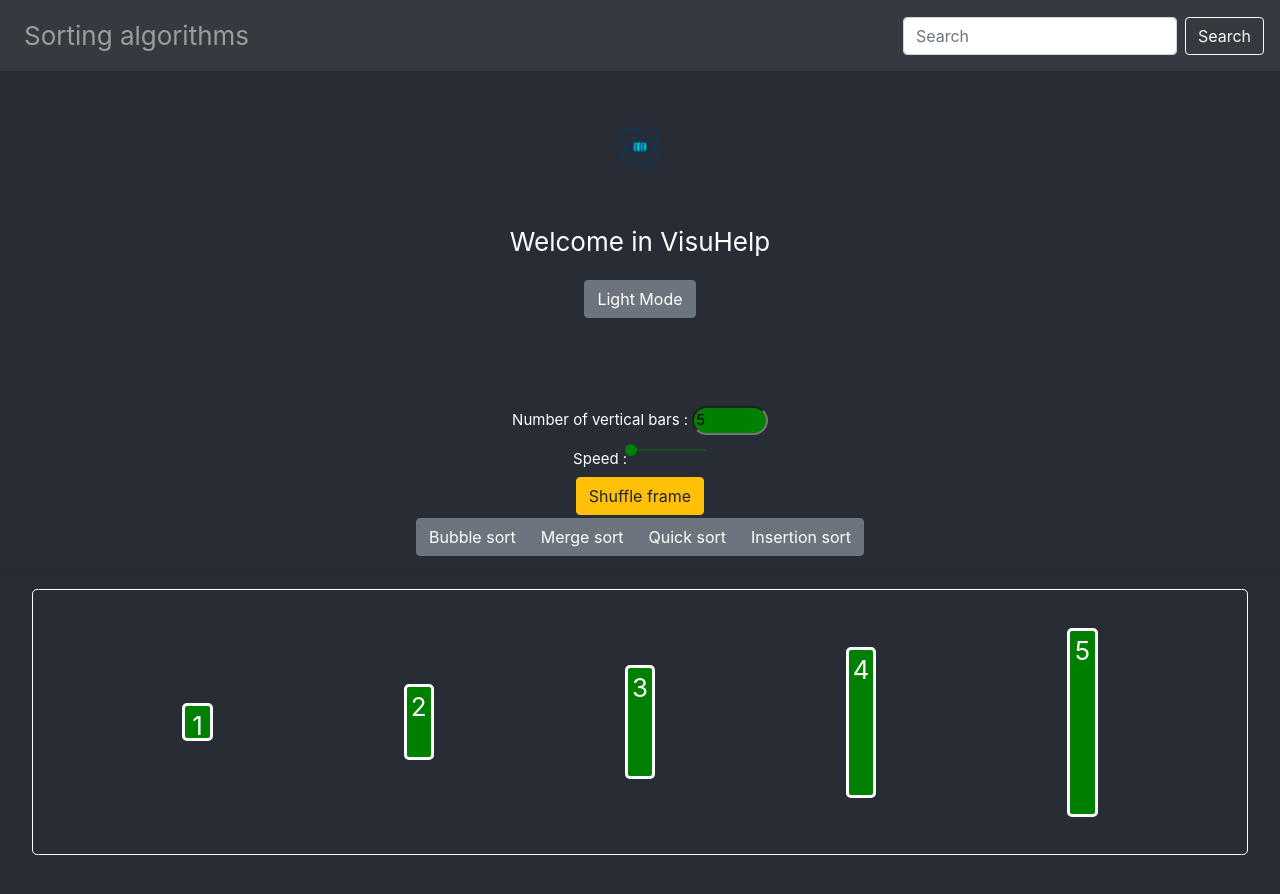
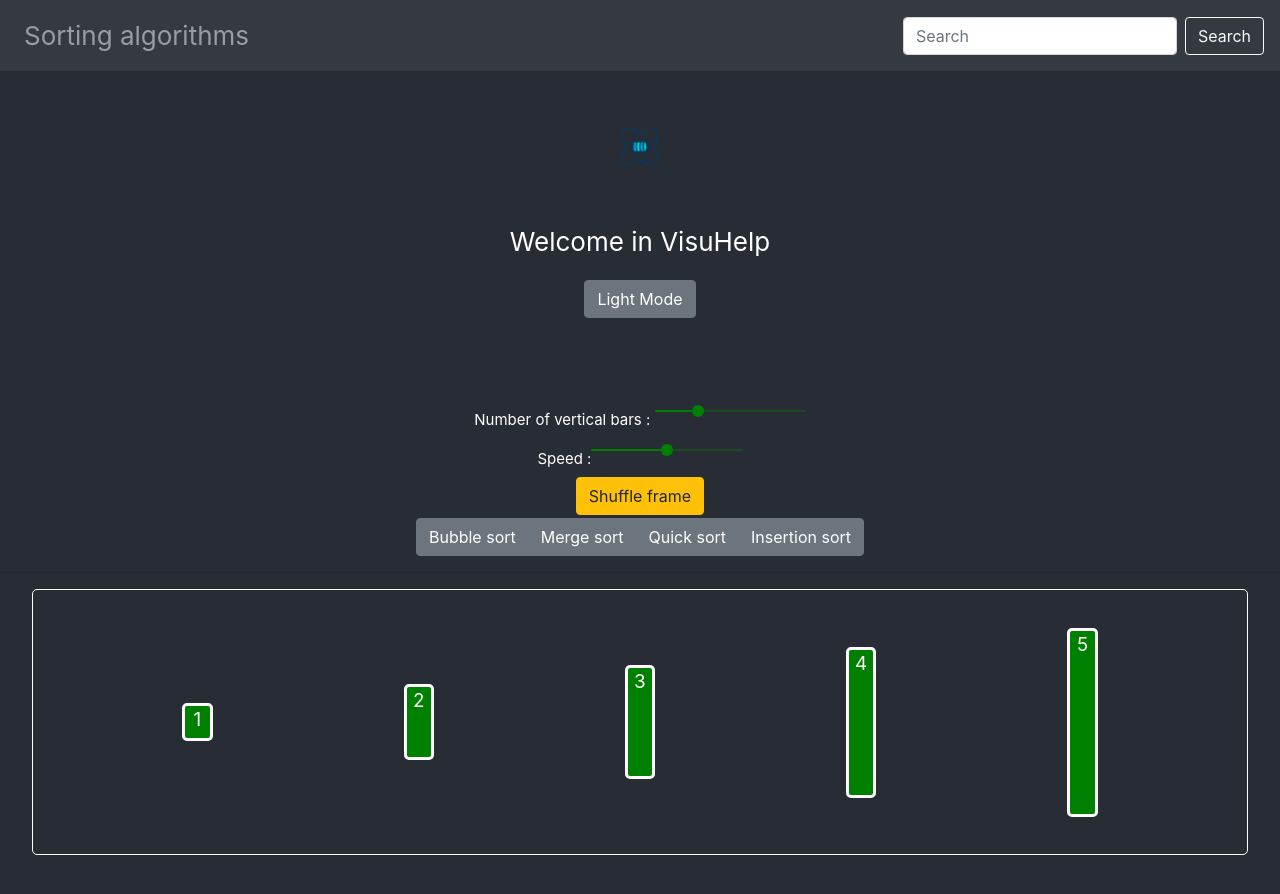
Before and after one commit to MarcGiannuzzi/visuhelp, a React (Create React App) app: page / in a window 1280 px wide. Shown: the top 894 px of the page. Built offline with nearby package versions, Linux system fonts and the light colour scheme.

Commit message:
Parameters added, WORK ALMOST DONE

```diff
--- a/src/App.js
+++ b/src/App.js
@@ -4,7 +4,7 @@ import './App.css';
 import Slider from '@material-ui/core/Slider'
 import VerticalBar from './VerticalBar'
 import Frame from './Frame'
-
+import { green } from '@material-ui/core/colors';
 
 
 
@@ -14,22 +14,22 @@ class App extends React.Component {
     super(props)
 
     this.initial_nb_vertical_bars = 5
-    this.initial_speed = 50 // speed should go from 0 to 100
+    this.max_speed = - 100
+    this.min_speed = - 3000
+    this.initial_speed = - (this.max_speed + this.min_speed) / 2 // speed should go from 0 to 100
     this.state = {
       nb_vertical_bars : this.initial_nb_vertical_bars,
       speed : this.initial_speed
     }
     this.changeNumberVerticalBars = this.changeNumberVerticalBars.bind(this);
+    this.changeSpeed = this.changeSpeed.bind(this);
   }
 
 
-  changeNumberVerticalBars(event){
-    var new_nb_vertical_bars = parseInt(event.target.value)
-    console.log("new_nb_vertical_bars :", new_nb_vertical_bars)
-    console.log("event : ", event)
+  changeNumberVerticalBars(event, new_value){
     this.setState((state) => {
-      if(!isNaN(new_nb_vertical_bars)){
-        return {nb_vertical_bars:new_nb_vertical_bars}
+      if(!isNaN(new_value)){
+        return {nb_vertical_bars:new_value}
       }
       else{
         return {nb_vertical_bars:2}
@@ -41,13 +41,10 @@ class App extends React.Component {
   }
 
 
-  changeSpeed(event){
-    var new_speed = parseInt(event.target.value)
-    console.log("new_speed :", new_speed)
-    console.log("event : ", event)
+  changeSpeed(event, new_value){
     this.setState((state) => {
-      if(!isNaN(new_speed)){
-        return {speed:new_speed}
+      if(!isNaN(new_value)){
+        return {speed:- new_value}
       }
       else{
         return {speed:this.initial_speed}
@@ -60,15 +57,16 @@ class App extends React.Component {
 
   render(){
     var app = <div>
-    <span style={{fontSize:"15px"}}>Number of vertical bars : </span>
-    <input defaultValue={parseInt(this.state.nb_vertical_bars)}  id="id_input_nb_bars" onChange={this.changeNumberVerticalBars}/>
-    <br></br>
-    <span style={{fontSize:"15px"}}>Speed : <Slider min="1" max="100" type="range" id="id_input_speed" onChange={this.changeSpeed}></Slider> </span>
+      <div>
+        <span style={{fontSize:"15px"}}>Number of vertical bars : <Slider defaultValue={parseInt(this.state.nb_vertical_bars)} min={3} max={10} id="id_input_nb_bars" type="range" step={1} onChange={this.changeNumberVerticalBars}></Slider> </span>
+        <br></br>
+        <span style={{fontSize:"15px"}}>Speed :<Slider defaultValue={- this.initial_speed} min={this.min_speed} max={this.max_speed} id="id_input_speed" type="range" onChange={this.changeSpeed}></Slider></span>
+      </div>
 
      <div className="App">
       <header className="App-header">
       {/* Thanks https://www.flaticon.com/authors/kiranshastry */}
-        <Frame speed={parseInt(300 + 7 * this.state.speed)} nb_vertical_bars={parseInt(this.state.nb_vertical_bars)}></Frame>
+        <Frame speed={parseInt(this.state.speed)} nb_vertical_bars={parseInt(this.state.nb_vertical_bars)}></Frame>
       </header>
     </div>
 </div>
--- a/src/Frame.js
+++ b/src/Frame.js
@@ -41,18 +41,21 @@ class Frame extends React.Component {
     }
 
     componentWillReceiveProps({nb_vertical_bars, speed}) {
-        this.nb_vertical_bars = nb_vertical_bars
-        this.speed = speed
-        this.refsVerticalBars = this.createVerticalBarsRefs(nb_vertical_bars)
-        this.vertical_bars = this.createVerticalBars()
-        this.modifyFrame()
+        if(this.nb_vertical_bars == nb_vertical_bars){
+            this.speed = speed
+        }
+        else{
+            this.nb_vertical_bars = nb_vertical_bars
+            this.refsVerticalBars = this.createVerticalBarsRefs(nb_vertical_bars)
+            this.vertical_bars = this.createVerticalBars()
+            this.modifyFrame()
+        }
     }
 
     createVerticalBarsRefs(nb_vertical_bars){
         var refsVerticalBars = []
         for(let i = 0; i < nb_vertical_bars; i++){
             var ref = React.createRef()
-            console.log("ref : ", ref)
             refsVerticalBars.push(ref)
         }
         return refsVerticalBars
@@ -61,7 +64,7 @@ class Frame extends React.Component {
     createVerticalBars(new_vertical_bars=null){
         if(new_vertical_bars === null){
             return Array.from(Array(this.nb_vertical_bars).keys()).map(index =>
-                <Col key={index} style={{flexBasis:"0", margin:'auto'}} xs={1} md={1}><VerticalBar ref={this.refsVerticalBars[index]} value={index} ></VerticalBar></Col>)
+                <Col key={index} style={{flexBasis:"0", margin:'auto'}} xs={1} md={1}><VerticalBar ref={this.refsVerticalBars[index]} value={index} width={10 / this.nb_vertical_bars}></VerticalBar></Col>)
         }
         else{
             return new_vertical_bars
@@ -112,8 +115,13 @@ class Frame extends React.Component {
 
 
     shuffleFrame(){
-        var frame = this.state.frame
-        var vertical_bars = this.vertical_bars.slice()
+        var refsVerticalBars = this.createVerticalBarsRefs(this.nb_vertical_bars)
+        this.refsVerticalBars = refsVerticalBars
+        var vertical_bars = this.createVerticalBars()
+        this.vertical_bars = vertical_bars
+        this.modifyFrame()
+
+
         var length_array_vertical_bars = vertical_bars.length
         var currentIndex = length_array_vertical_bars, temporaryValue, randomIndex;
 
@@ -133,7 +141,6 @@ class Frame extends React.Component {
             this.refsVerticalBars[currentIndex] = this.refsVerticalBars[randomIndex]
             this.refsVerticalBars[randomIndex] = tmp_refVerticalBar
         }
-        this.vertical_bars = this.createVerticalBars(vertical_bars)
         this.modifyFrame()
         console.log("Finished shuffling frame.")
 
--- a/src/VerticalBar.js
+++ b/src/VerticalBar.js
@@ -7,9 +7,11 @@ class VerticalBar extends React.Component {
     constructor(props) {
       super(props);
         this.value = this.props.value
+        this.width = this.props.width
         this.vertical_bar_style = {
+          width: "0.8cm",
+          fontSize: "0.5cm",
           height: "" + (this.props.value + 1) + "cm",
-          width: "0.8cm",
           border: "0.1cm solid white",
           borderRadius: "5px",
           backgroundColor:"green",
@@ -21,6 +23,11 @@ class VerticalBar extends React.Component {
 
         this.state = {style: this.vertical_bar_style};
     }
+
+    componentWillReceiveProps({width}) {
+      this.width = width
+  }
+
 
     setBackgroundColor = (color) => {
       var new_style = {
--- a/src/index.css
+++ b/src/index.css
@@ -23,15 +23,14 @@ code {
 
 
 #id_input_nb_bars{
-  border-radius: 25px;
-  background: green;
-  width: 2cm;
+  width: 4cm;
   font-size: 15px;
+  color: green;
 }
 
 #id_input_speed{
   border-radius: 25px;
-  width: 2cm;
+  width: 4cm;
   font-size:15px;
   color:green;
 }
```
